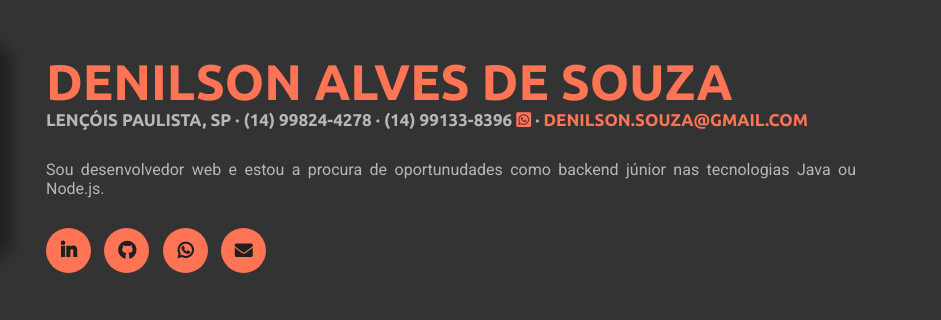
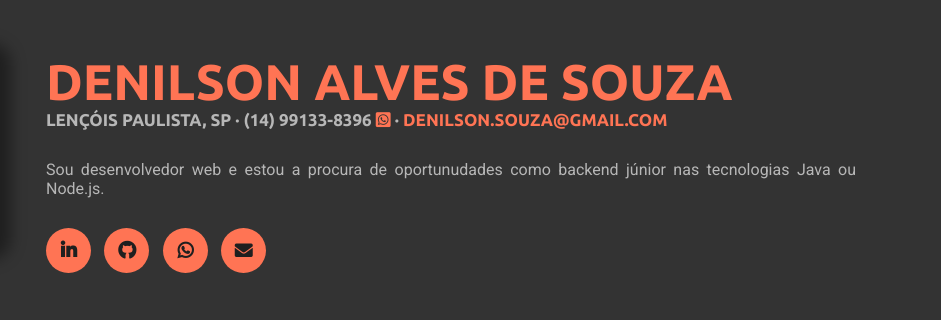
Before and after one commit to denilsonalves/denilsonalves.github.io, a plain HTML site: page index.html in a window 1280 px wide. Shown: the part 167-487 px from the top of the page, 339-1280 px from the left. Drawn offline with Linux system fonts and the light colour scheme.

Commit message:
Update index.html

```diff
--- a/index.html
+++ b/index.html
@@ -45,7 +45,7 @@
             <h1>Denilson Alves de Souza</h1>
             <div class="subtitulo">
               <p>
-                Lençóis Paulista, SP · (14) 99824-4278 · (14) 99133-8396
+                Lençóis Paulista, SP · (14) 99133-8396
                 <a href="https://wa.me/5514991338396" target="_blank">
                   <i class="fab fa-whatsapp-square"></i>
                 </a>
```
